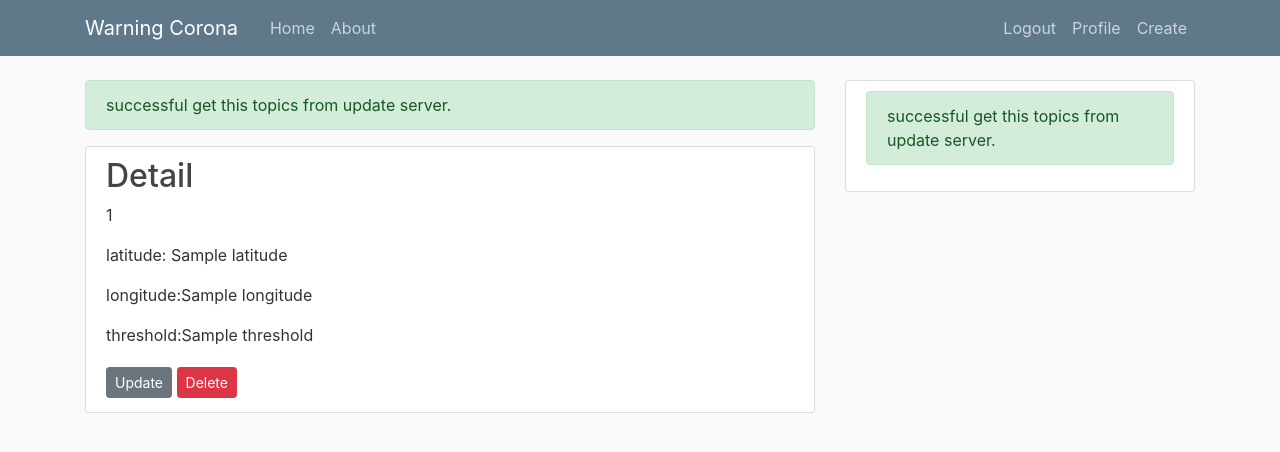
After one commit to yaoxin1995/covid19-update-server, a Django app: page /subscription/topic/1/ in a window 1280 px wide. The commit adds this page. Shown: the top 452 px of the page. Run offline with Django 3.2, Linux system fonts and the light colour scheme; a user stored in the database is signed in; data comes from the database, SQL or seed files in the repository; both versions use the stored data as it was after the commit; a database or web service that is not in the repository returns one stand-in record (values such as "Sample title"); data that the repository does not hold is empty.

Commit message:
finish detail and deltate endpoint of topic

```diff
--- a/dashboard-service/django_project/blog/templates/blog/subscribtion.html
+++ /dev/null
@@ -1 +0,0 @@
-subscribtion
--- /dev/null
+++ b/dashboard-service/django_project/blog/templates/blog/topic_detail.html
@@ -0,0 +1,36 @@
+
+
+<!-- 声明集成一个父html -->
+{% extends "blog/base.html" %}
+
+
+
+{% block content %}
+
+
+	{% if user.is_authenticated %}
+
+
+		<article class="media content-section">
+		  <div class="media-body">
+
+<!-- 		对应于url.py 中的该 url :    post/<int:pk>/' -->
+		    	<h2 class="article-title">Detail</h2>
+		   		 <p class="article-content">{{ r_dic.id }}</p>
+				 <p class="article-content">latitude: {{ r_dic.position.latitude }}</p>
+		    	<p class="article-content">longitude:{{ r_dic.position.longitude }}</p>
+		    	<p class="article-content">threshold:{{ r_dic.threshold }}</p>
+
+		    	<div>
+            		<a class="btn btn-secondary btn-sm mt-1 mb-1" href="{% url 'post-update' r_dic.id  %}">Update</a>
+           		 	<a class="btn btn-danger btn-sm mt-1 mb-1" href="{% url 'post-delete' r_dic.id %}">Delete</a>
+          		</div>
+
+		 		 </div>
+		</article>
+
+	{% endif%}
+
+
+
+{% endblock content %}
--- a/dashboard-service/django_project/blog/urls.py
+++ b/dashboard-service/django_project/blog/urls.py
@@ -15,14 +15,14 @@ urlpatterns = [
     path('', views.home, name='blog-home'),
     path('register/',register,name='register'),
     path('subscription/topic/', views.topicCreation, name='post-create'),
-    path('about/',views.about,name='blog-about')
+    path('about/',views.about,name='blog-about'),
     #int:pk :primary key of post
-  #  path('post/<int:pk>/', PostDetailView.as_view(), name='post-detail'),
+   path('subscription/topic/<int:id>/', views.detail, name='post-detail'),
 
   # 对应于 post_detail 中的该 <h2><a class="article-title" href="{%url 'post-detail' post.id %}">{{ post.title }}</a></h2>
 #	path('post/new/', views.creatTopic, name='post-create'),
-#	path('post/<int:pk>/update/', PostUpdateView.as_view(), name='post-update'),
-#	path('post/<int:pk>/delete/', PostDeleteView.as_view(), name='post-delete'),
+	path('subscription/topic/<int:id>/update', views.update, name='post-update'),
+	path('subscription/topic/<int:id>/delate', views.delate, name='post-delete'),
 
 
 
--- a/dashboard-service/django_project/blog/views.py
+++ b/dashboard-service/django_project/blog/views.py
@@ -10,11 +10,13 @@ import requests , json
 #当一个class继承了该LoginRequiredMixin 则该class仅在login后才能看
 #当一个class继承了该UserPassesTestMixin可设置其中	def test_func(self)方法，为继承该class的类设置使用条件
 from django.contrib.auth.mixins import LoginRequiredMixin,UserPassesTestMixin
+from django.contrib.auth.decorators import login_required
 
 
 from django.views.generic import ListView ,DetailView,CreateView,UpdateView,DeleteView
 
 url_subsribtion = 'http://localhost:9005/subscriptions'
+
 
 # posts = [
 # 	{
@@ -49,13 +51,19 @@ def home(request):
 		else:
 			# get all topic from update server
 
+			ulr_gettopic = url_subsribtion+"/"+str(current_profile.subscribtionId)+"/topics"
+			headers={"accept": "application/json"}
+			respons = requests.get(ulr_gettopic,headers=headers)
+			if respons.status_code == 200:
+				messages.success(request, 'successful get all topics from update server.')
+				r_list= respons.json() # 将json格式转化为list
+				context ={ 'topics':r_list}
+				return render(request,'blog/home.html',context)
+			else:
+				messages.warning(request, 'get topics from server failed')
+				return render(request,'blog/home.html')
 
 
-
-
-		context ={ 'posts':current_user.post_set.all()}
-
-		return render(request,'blog/home.html',context)
 	else:
 		return redirect('login')
 
@@ -127,3 +135,41 @@ def topicCreation(request):
 #         "longitude": 13.763787
 #     }
 # }
+
+#{{BASE_URL}}/subscriptions/1/topics/1
+def detail(request,id):
+	current_user=request.user
+	current_profile = current_user.profile
+	url_detail = url_subsribtion+"/"+str(current_profile.subscribtionId)+"/topics/"+str(id)
+
+
+	headers={"accept": "application/json"}
+	respons = requests.get(url_detail,headers=headers)
+	if respons.status_code == 200:
+		messages.success(request, 'successful get this topics from update server.')
+		r_dic= respons.json() # 将json格式转化为dic
+
+		return render(request,'blog/topic_detail.html',{'r_dic':r_dic})
+	else:
+		messages.warning(request, 'get this topic failed')
+		return redirect('blog-home')
+
+#{{BASE_URL}}/subscriptions/1/topics/1
+def delate(request,id):
+	current_user=request.user
+	current_profile = current_user.profile
+	url_delate = url_subsribtion+"/"+str(current_profile.subscribtionId)+"/topics/"+str(id)
+	r = requests.delete(url_delate)
+	if r.status_code == 204:
+		messages.success(request, 'successful delate this topic from update server.')
+		return redirect('blog-home')
+	else:
+		messages.warning(request, 'delate this topic failed,try again ')
+		return redirect('detail', id=id) # This is the argument of a view
+
+
+
+
+def update(request,id):
+	current_user=request.user
+	current_profile = current_user.profile
```
Also changed, not shown: dashboard-service/django_project/blog/form.py (+11 -2 lines), dashboard-service/django_project/blog/templates/blog/home.html (+13 -14 lines), dashboard-service/django_project/blog/templates/blog/post_detail.html (deleted, +0 -34 lines), dashboard-service/django_project/db.sqlite3.
